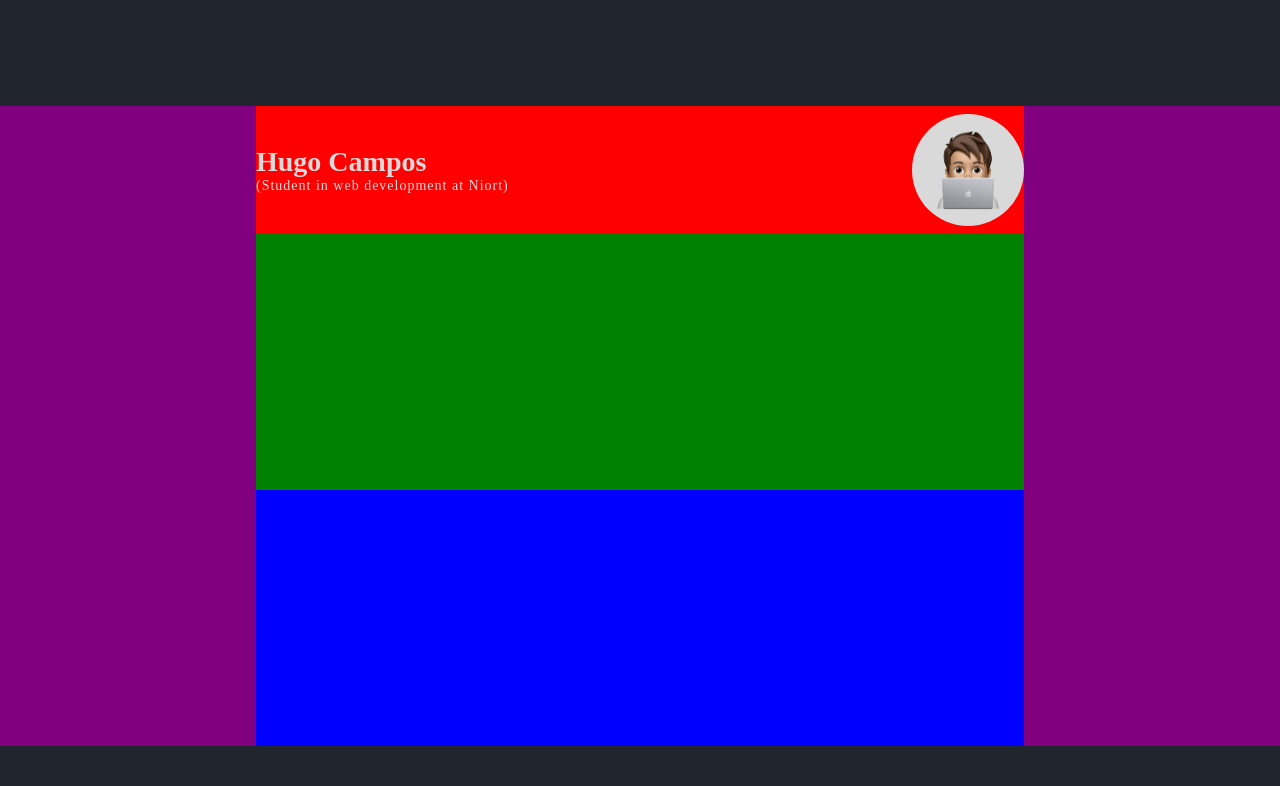
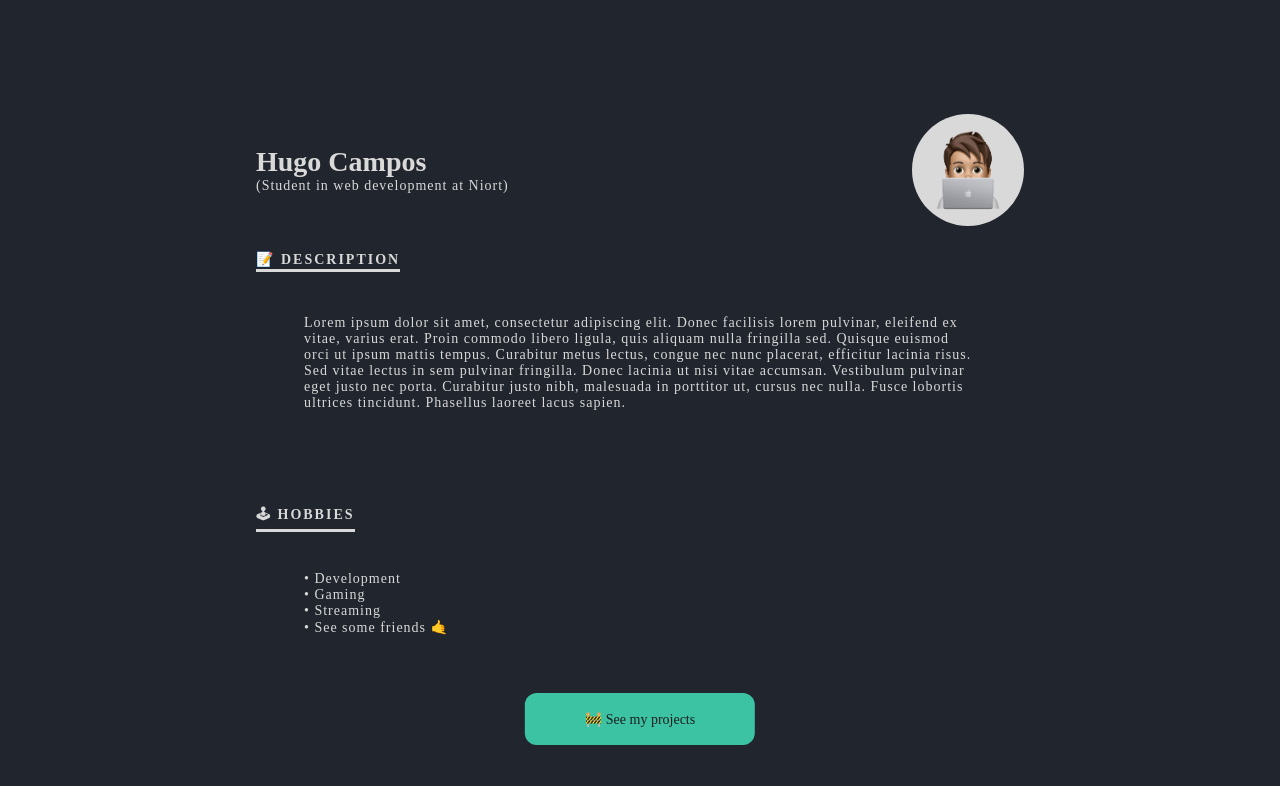
Before and after one commit to Sakoutecher/portfolio-react, a React (Create React App) app: page / in a window 1280 px wide. Shown: the part 614-1400 px from the top of the page. Built offline with nearby package versions, Linux system fonts and the light colour scheme.

Commit message:
:lipstick: Finish the style of the description component

```diff
--- a/src/App.js
+++ b/src/App.js
@@ -72,6 +72,7 @@ function App() {
       />
       <Description
         styles={styles}
+        colors={colors}
       />
       <Contact
         colors={colors}
--- a/src/section/Description.js
+++ b/src/section/Description.js
@@ -1,15 +1,45 @@
 import React from 'react';
 import Avatar from '../components/Avatar';
 import Text from '../components/Text'
+import Title from '../components/Title';
 import styled from 'styled-components'
 
-function Description({ styles }) {
+function Description({ styles, colors }) {
+
+  const description = 'Lorem ipsum dolor sit amet, consectetur adipiscing elit. Donec facilisis lorem pulvinar, eleifend ex vitae, varius erat. Proin commodo libero ligula, quis aliquam nulla fringilla sed. Quisque euismod orci ut ipsum mattis tempus. Curabitur metus lectus, congue nec nunc placerat, efficitur lacinia risus. Sed vitae lectus in sem pulvinar fringilla. Donec lacinia ut nisi vitae accumsan. Vestibulum pulvinar eget justo nec porta. Curabitur justo nibh, malesuada in porttitor ut, cursus nec nulla. Fusce lobortis ultrices tincidunt. Phasellus laoreet lacus sapien.'
+
+  const hobbies = [
+    {
+      key: 'first',
+      text: '• Development',
+    },
+
+    {
+      key: 'second',
+      text: '• Gaming',
+    },
+
+    {
+      key: 'third',
+      text: '• Streaming',
+    },
+
+    {
+      key: 'fourth',
+      text: '• See some friends 🤙',
+    },
+  ]
+
   return (
     <DescriptionContainer>
         <Center>
             <Top>
                 <RightTop>
-                    <Name colorText={styles.colors.text}>Hugo Campos</Name>
+                    <Name
+                        colorText={styles.colors.text}
+                    >
+                        Hugo Campos
+                    </Name>
                     <Text
                         styles={styles}
                         text={'(Student in web development at Niort)'}
@@ -18,10 +48,44 @@ function Description({ styles }) {
                 <Avatar styles={styles} />
             </Top>
             <Middle>
-
+                <TopMiddle>
+                    <Title
+                        text={'📝 Description'}
+                        styles={styles}
+                    />
+                </TopMiddle>
+                <BottomMiddle>
+                    <Text
+                        styles={styles}
+                        text={description}
+                    />
+                </BottomMiddle>
             </Middle>
             <Bottom>
-
+                <TopBottom>
+                    <Title
+                        text={'🕹 Hobbies'}
+                        styles={styles}
+                    />
+                </TopBottom>
+                <BottomBottom>
+                    {hobbies.map(({ key, text }) => {
+                        return (
+                        <Text
+                            key={key}
+                            text={text}
+                            styles={styles}
+                        />
+                        )
+                    })}
+                    <ButtonLink
+                        textColor={colors.light.textColor}
+                        background={colors.colorLinks.primary}
+                        href='#'
+                    >
+                        🚧  See my projects
+                    </ButtonLink>
+                </BottomBottom>
             </Bottom>
         </Center>
     </DescriptionContainer>
@@ -31,7 +95,7 @@ function Description({ styles }) {
 const DescriptionContainer = styled.div`
     height: 80vh;
     width: 100vw;
-    background-color: purple;
+    //background-color: purple;
     margin-top: 10vh;
     display: flex;
     justify-content: center;
@@ -41,13 +105,13 @@ const DescriptionContainer = styled.div`
 const Center = styled.div`
     height: 100%;
     width: 60%;
-    background-color: blue;
+    //background-color: blue;
 `
 
 const Top = styled.div`
     width: 100%;
     height: 20%;
-    background-color: red;
+    //background-color: red;
     display: flex;
     justify-content: space-between;
     align-items: center;
@@ -56,13 +120,13 @@ const Top = styled.div`
 const Middle = styled.div`
     width: 100%;
     height: 40%;
-    background-color: green;
+    //background-color: green;
 `
 
 const Bottom = styled.div`
     width: 100%;
     height: 40%;
-    background-color: blue;
+    //background-color: blue;
 `
 
 const RightTop = styled.div`
@@ -80,4 +144,64 @@ const Name = styled.h1`
     font-size: 28px;
 `
 
+const TopMiddle = styled.div`
+    height: 20%;
+    width: 100%;
+    //background-color: yellow;
+    display: flex;
+    justify-content: flex-start;
+    align-items: center;
+`
+
+const BottomMiddle = styled.div`
+    height: 80%;
+    width: 100%;
+    //background-color: orange;
+    padding-left: 3em;
+    padding-right: 3em;
+    margin-top: 30px;
+`
+
+const TopBottom = styled.div`
+    height: 20%;
+    width: 100%;
+    //background-color: yellow;
+    display: flex;
+    justify-content: flex-start;
+    align-items: center;
+`
+
+const BottomBottom = styled.div`
+    height: 68%;
+    width: 100%;
+    //background-color: orange;
+    padding-left: 3em;
+    padding-right: 3em;
+    margin-top: 30px;
+    position: relative;
+`
+
+const ButtonLink = styled.a`
+    background-color: ${props => props.background};
+    color: ${props => props.textColor};
+    width: 30%;
+    height: 30%;
+    font-family: Poppins;
+    position: absolute;
+    display: flex;
+    justify-content: center;
+    align-items: center;
+    border-radius: 12px;
+    font-size: 14px;
+    font-weight: 500;
+    bottom: 0;
+    left: 50%;
+    transform: translateX(-50%);
+    transition: background 300ms ease;
+
+    &:hover {
+        background-color: #1d9f81;
+    }
+`
+
 export default Description;
```
